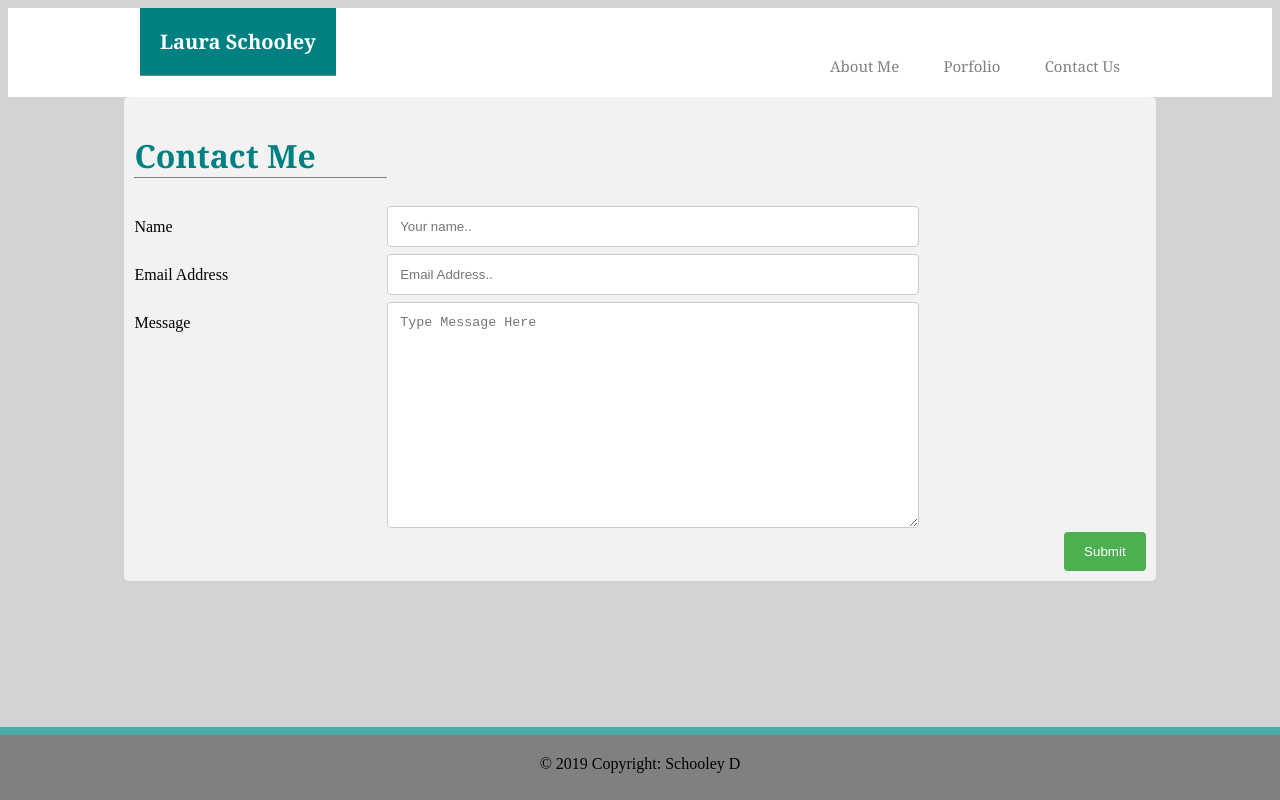
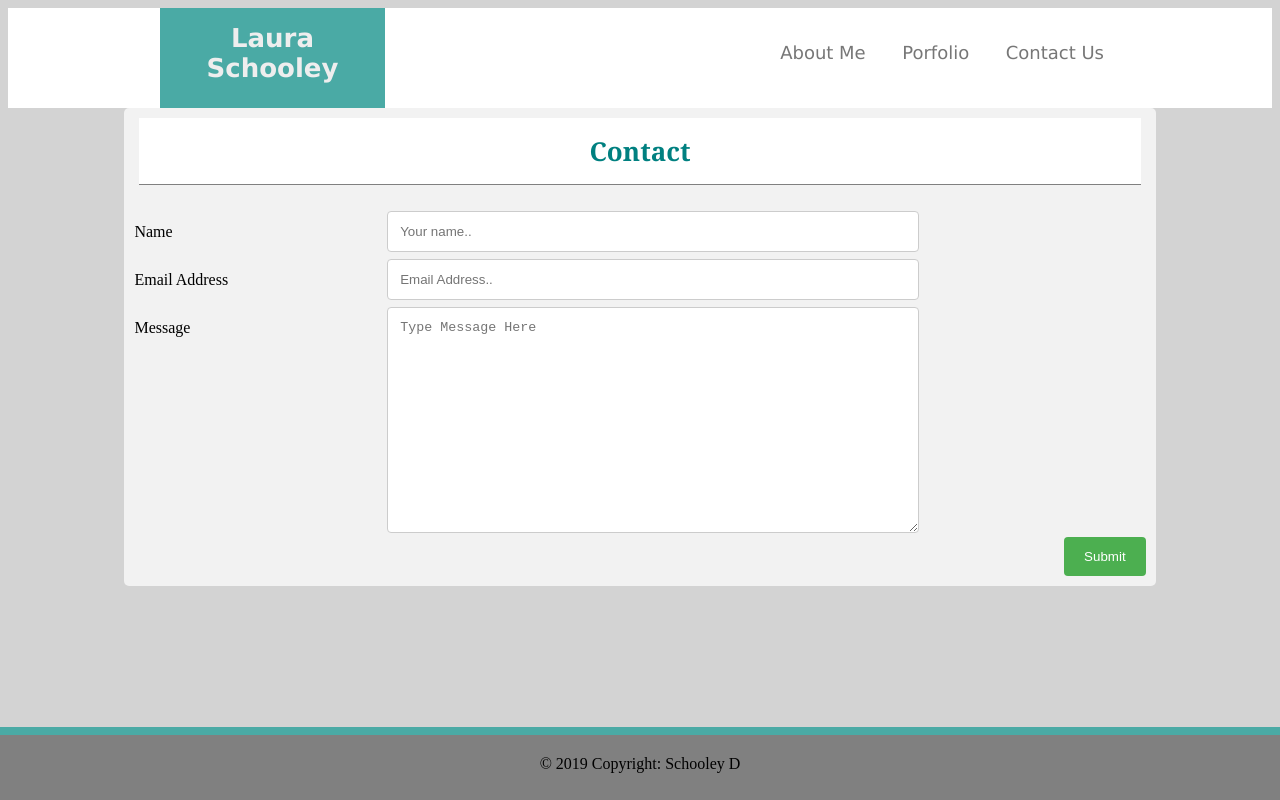
Before and after one commit to lauraeschooley/Responsive-Portfolio, a plain HTML site: page contact.html in a window 1280 px wide. Drawn offline with Linux system fonts and the light colour scheme.

Commit message:
some fixes to styling

```diff
--- a/assets/css/style.css
+++ b/assets/css/style.css
@@ -2,61 +2,74 @@ body{
     background-color: lightgray;
 }
 
-header{
-    position: relative;
-    display:block;
-    max-width:100%;
-    height:100%;
-    margin:0;
-    padding: 20px;
-    background: white;
-    font-family: Georgia, 'Times New Roman', Times, serif;
+/* css that changes main header & navbar */
+header {
+    width: 100%;
+    height: 100px;
+    background-color: #ffffff;
+ }
 
+ .header {
+    height: 100px;
+    width: 960px;
+    margin-right: auto;
+    margin-left: auto;
  }
-    .header-box {
-        max-width: 1000px;
-        margin: 0 auto;
 
+ .name {
+    background-color: #4aaaa5;
+    float: left;
+    width: 225px;
+    color: #ffffff;
+       height: 100%;
+    text-align: center;
 
  }
 
 
-header h1 {
-    display: inline;
-    color: white;
-    background-color: teal;
-    padding: 20px;
-    margin: auto;
-    text-align: left;
-    font-size: 20px;
-    border-bottom: 1px solid gray;
+ nav {
+    float: right;
+    list-style-type: none;
+    margin: 20px 0px 20px 0px;
+    padding: 0;
+    overflow: hidden;
+    text-align: center;
+    font-size: 18px;
+ }
+ a {
+     font-family: 'Verdana', Verdana, Geneva, Tahoma, sans-serif;
+    display: inline-block;
+    text-align: center;
+    padding: 14px 16px;
+    text-decoration: none;
+    color: #777777;
+ }
+ a:hover {
+    background-color: #4aaaa5;
+     color: #ffffff;
  }
 
-a {
-    text-decoration: none;
-    color: gray;
-
-}
-.nav {
-    background-color: white;
-    list-style-type: none;
-    text-align: right;
-    margin: 0;
-    padding: 0;
-}
-.nav li {
-    display: inline;
-    font-size: 15px;
-    padding: 20px;
+ h1 {
+     font-family: Verdana, Geneva, Tahoma, sans-serif;
+     padding: 15px 0;
+     margin: 0 5px;
+     margin-bottom: 20px;
+     font-size: 26px;
+     color: #eee;
+     text-align: center;
+     background-color: #ffffff;
+     background: #4aaaa5;
 
   }
 
 /* about me page css */
 
-#about {
+#section-names {
     color: teal;
     font-family: Georgia, 'Times New Roman', Times, serif;
     border-bottom: 1px gray solid;
+    background: white;
+
 }
 
     #about-box {
@@ -183,7 +196,7 @@ a {
       }
 footer {
     clear: both;
-  position: absolute;
+    position: fixed;
     height: 25px;
     right: 0;
      bottom: 0;
@@ -212,10 +225,14 @@ footer {
         position: static;
     }
 
+  nav {
+      width: 100%;
+  }
 
     .profile {
         width: 100%;
         height: 500px;
+
     }
 
 
--- a/contact.html
+++ b/contact.html
@@ -5,25 +5,29 @@
     <meta name="viewport" content="width=device-width, initial-scale=1.0">
     <meta http-equiv="X-UA-Compatible" content="ie=edge">
     <link rel="stylesheet"  type="text/css" href="assets/css/style.css">
-    <title>My Portfolio</title>
+    <title>Contact Me</title>
 </head>
 <body>
 
     <header>
-        <div class="header-box">
-            <h1>Laura Schooley</h1>
-            <ul class="nav">
-                <li><a href="index.html">About Me</a></li>
-                <li><a href="portfolio.html">Porfolio</a></li>
-                <li><a href="contact.html">Contact Us</a></li>
-            </ul>
+        <div class="header">
+            <div class="name">
+                <h1>Laura Schooley</h1>
+            </div>
+            <div>
+                <nav>
+                    <a href="index.html">About Me</a>
+                    <a href="portfolio.html">Porfolio</a>
+                    <a href="contact.html">Contact Us</a>
+                </nav>
+            </div>
         </div>
     </header>
 
         <div class="container">
           <div class="row">
-            <div class="col-25">
-                <h1 id="about">Contact Me</h1>
+            <div class="col-100">
+                <h1 id="section-names">Contact</h1>
             </div>
           </div>
                 <form action="/action_page.php">
```
Also changed, not shown: index.html (+15 -11 lines), portfolio.html (+12 -8 lines). Lines whose indentation alone changed are shown as unchanged.
